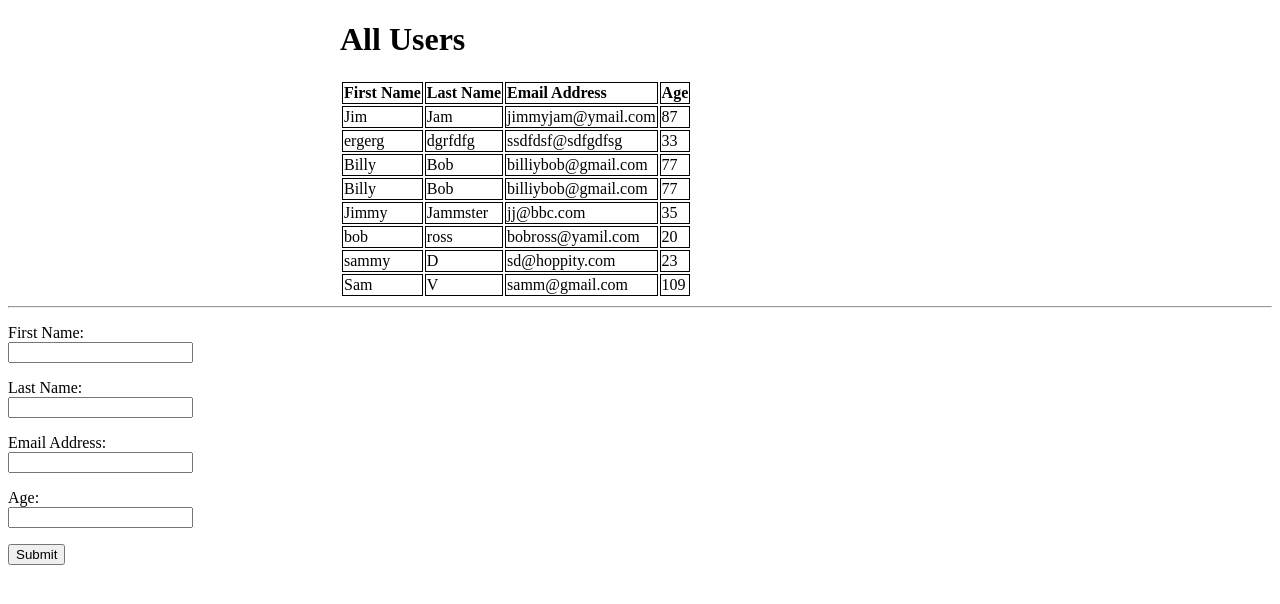
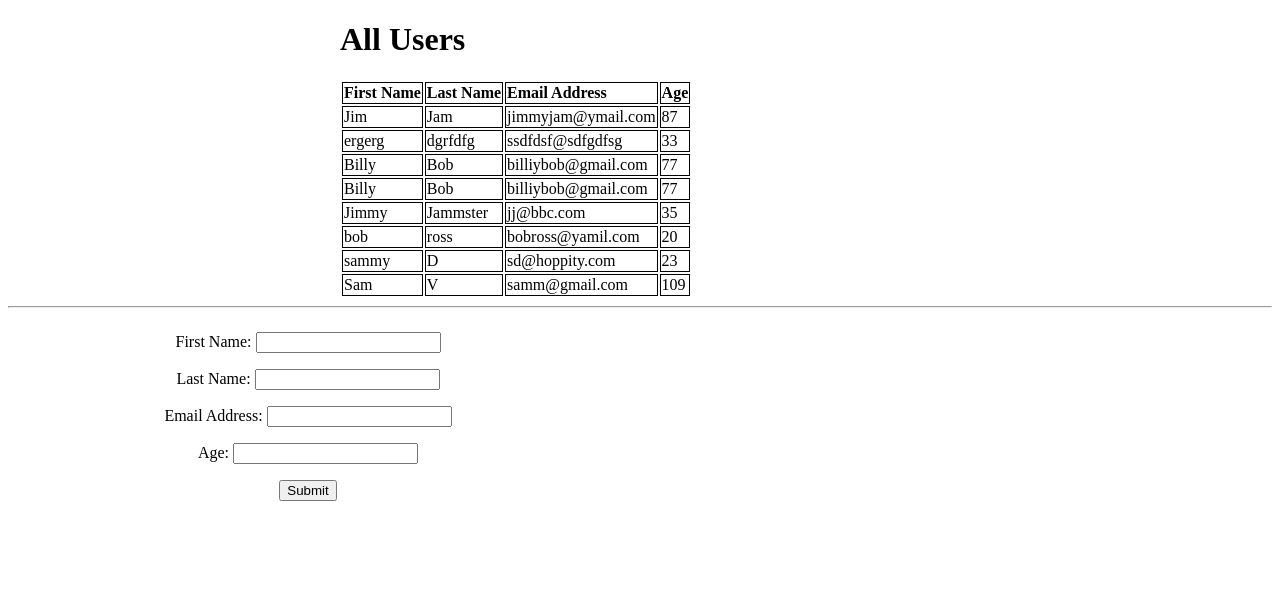
Before and after one commit to drsparks68/CD_Python_Django_UserswithTemplates, a Django app: page / in a window 1280 px wide. Shown: the top 604 px of the page. Run offline with Django 3.2, Linux system fonts and the light colour scheme; data comes from the database, SQL or seed files in the repository.

Commit message:
Assignment complete

```diff
--- a/UsersTemplates/userstemplates_app/static/css/style.css
+++ b/UsersTemplates/userstemplates_app/static/css/style.css
@@ -11,6 +11,8 @@
 .firstrow {
     font-weight: bold;
 }
-.user p {
-    width: 210px;
+.dataform {
+    display: inline-block;
+    width: 600px;
+    text-align: center;
 }
```
